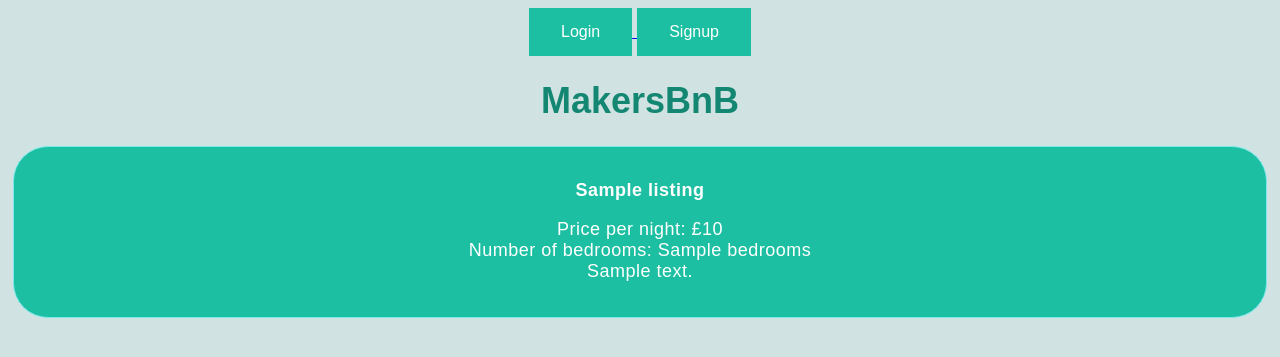
After one commit to Sabirah42/Makersbnb_Team_Sweet_Shame, a Flask app: template templates/index_out.html in a window 1280 px wide. The commit adds this page. Shown: the top 357 px of the page. Run offline with Flask 3, Linux system fonts and the light colour scheme; the template is opened without the code that fills it: most values are stand-ins (such as "Sample title", 1, 10 or a date in 2020).

Commit message:
Added index in and index out, created empty login/signup templates, added button styling

```diff
--- a/app.py
+++ b/app.py
@@ -16,7 +16,7 @@ def get_index():
     connection = get_flask_database_connection(app)
     repo = ListingRepository(connection)
     all_listings = repo.all()
-    return render_template('index.html', listings=all_listings[::-1])
+    return render_template('index_out.html', listings=all_listings[::-1])
 
 @app.route('/listings', methods=['POST'])
 def add_listing():
--- a/static/style.css
+++ b/static/style.css
@@ -5,7 +5,16 @@ body {
     background-color: #d1e2e2;
     font-family: sans-serif;
 }
-
+button {
+    background-color: #02bb99de;
+    border: none;
+    color: white;
+    padding: 15px 32px;
+    text-align: center;
+    text-decoration: none;
+    display: inline-block;
+    font-size: 16px;
+}
 #listing {
     color: white;
     background: #02bb99de;
--- a/templates/index.html
+++ b/templates/index_in.html
@@ -5,11 +5,15 @@
         <link rel="stylesheet" href="/static/style.css" >
     </head>
     <body>
-        <h1>MakersBnB</h1>
+
         <a href="/add_listing">
             <button type="button">Add Listing</button>
         </a>
+        <a href="/">
+            <button type="button">Logout</button>
+        </a>
 
+            <h1>MakersBnB</h1>
         {% for listing in listings %}
             <div id="listing">
             <p id="listing-name">{{listing.listing_name}}</p>
--- /dev/null
+++ b/templates/index_out.html
@@ -0,0 +1,27 @@
+<!DOCTYPE html>
+<html>
+    <head>
+        <title>MakersBnB</title>
+        <link rel="stylesheet" href="/static/style.css" >
+    </head>
+    <body>
+
+        <a href="/login">
+            <button type="button">Login</button>
+        </a>
+        <a href="/signup">
+            <button type="button">Signup</button>
+        </a>
+
+            <h1>MakersBnB</h1>
+        {% for listing in listings %}
+            <div id="listing">
+            <p id="listing-name">{{listing.listing_name}}</p>
+            Price per night: £{{listing.price}}
+            <br>Number of bedrooms: {{listing.bedrooms}}
+            <br>{{listing.description}}
+            </div>
+
+        {% endfor %}
+    </body>
+</html>
```
Also changed, not shown: templates/login.html (added), templates/signup.html (added).
